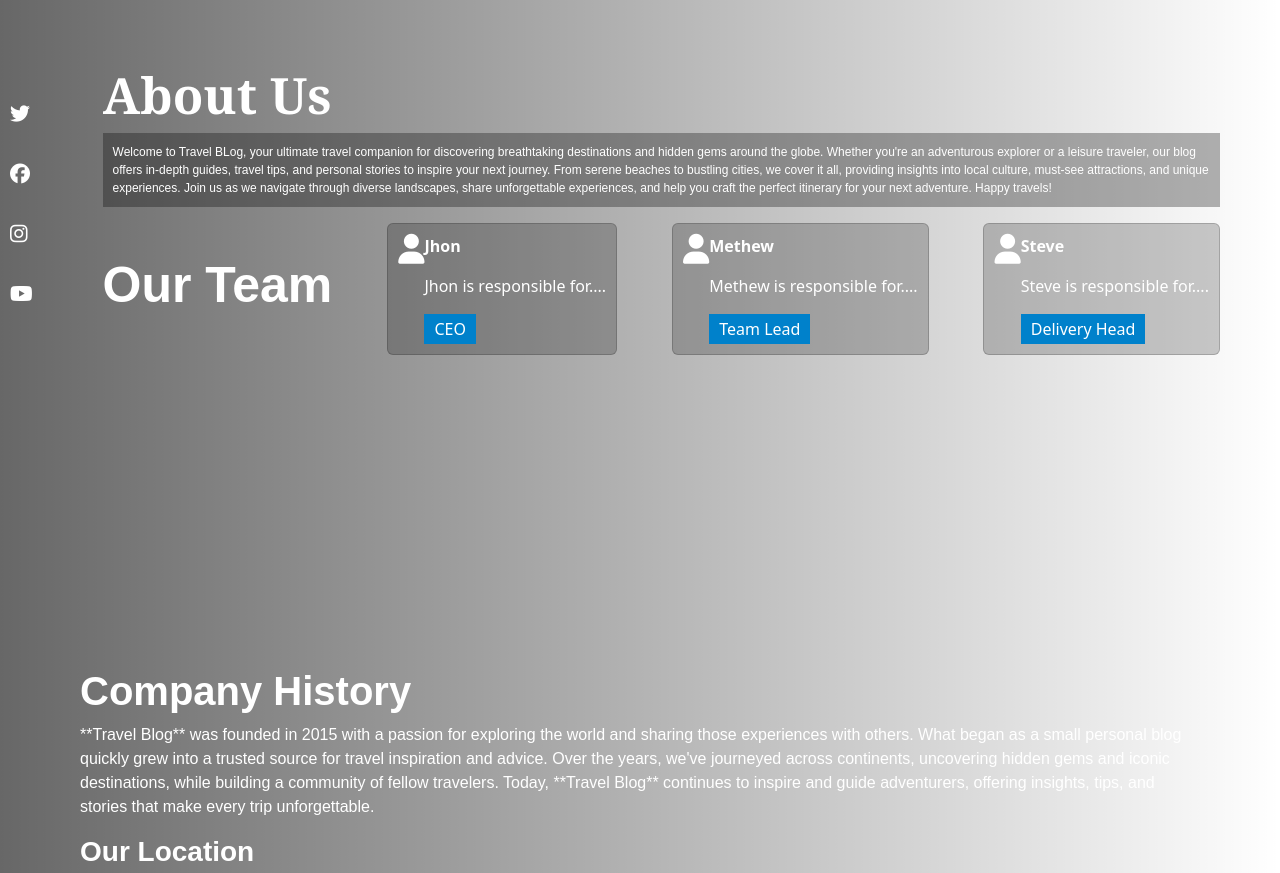
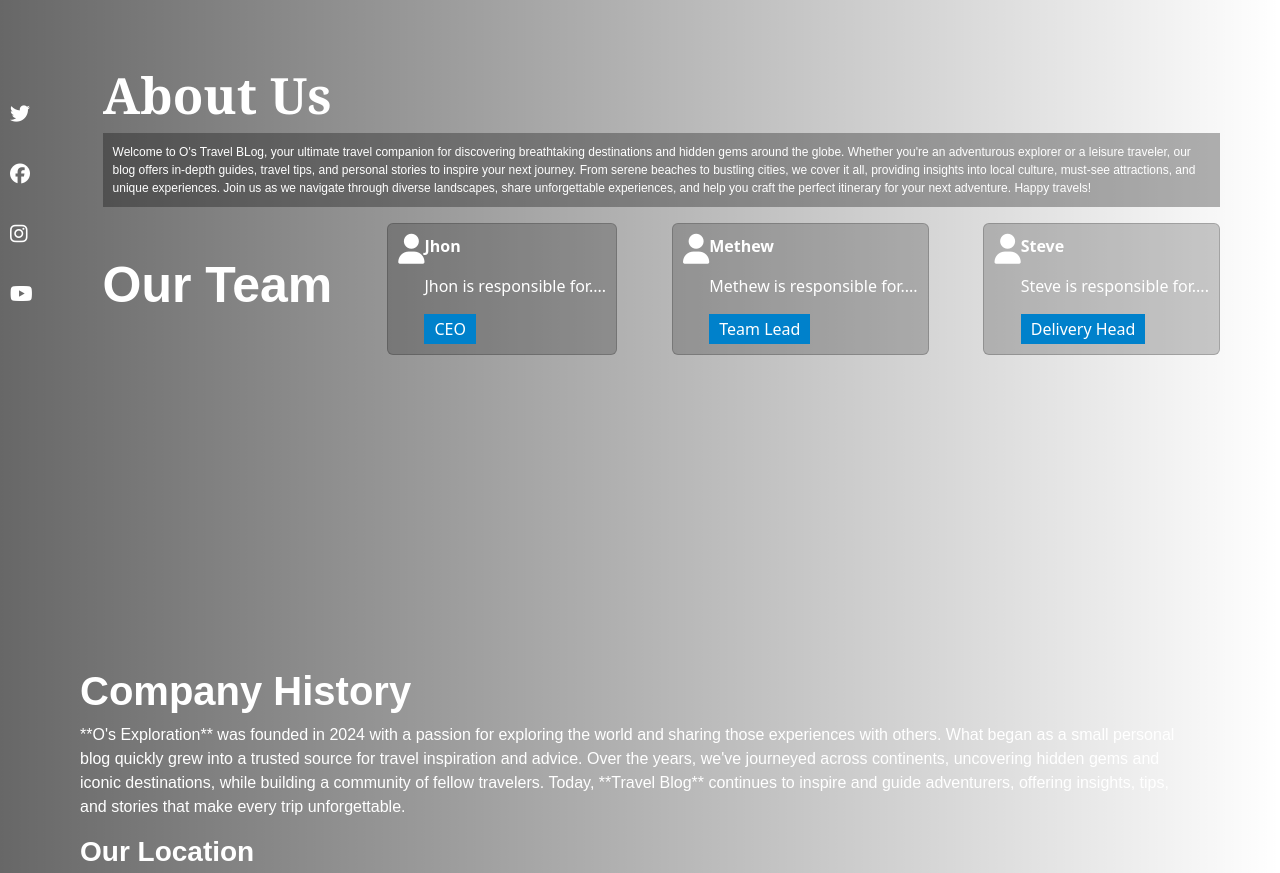
Before and after one commit to omsinj/Travel_Recommendation, a plain HTML site: page about-us.html in a window 1280 px wide. Shown: the part 260-1133 px from the top of the page. Drawn offline with nearby package versions, Linux system fonts and the light colour scheme; grey boxes are pictures that could not be loaded.

Commit message:
Update about-us.html

```diff
--- a/about-us.html
+++ b/about-us.html
@@ -9,7 +9,7 @@
     <link href="https://cdn.jsdelivr.net/npm/bootstrap@5.3.3/dist/css/bootstrap.min.css" rel="stylesheet" integrity="sha384-QWTKZyjpPEjISv5WaRU9OFeRpok6YctnYmDr5pNlyT2bRjXh0JMhjY6hW+ALEwIH" crossorigin="anonymous">
     <script src="https://kit.fontawesome.com/8b9b0bd084.js" crossorigin="anonymous"></script>
 
-    <title>Travel Blog</title>
+    <title>Travel Blog From Us</title>
 </head>
 <body>
 
@@ -54,7 +54,7 @@
         </div>
         <div class="Hero-Section">
             <div id="title">About Us</div>
-            <p class="shortDesc">Welcome to Travel BLog, your ultimate travel companion for discovering breathtaking destinations and hidden gems around the globe. Whether you're an adventurous explorer or a leisure traveler, our blog offers in-depth guides, travel tips, and personal stories to inspire your next journey. From serene beaches to bustling cities, we cover it all, providing insights into local culture, must-see attractions, and unique experiences. Join us as we navigate through diverse landscapes, share unforgettable experiences, and help you craft the perfect itinerary for your next adventure. Happy travels!</p>
+            <p class="shortDesc">Welcome to O's Travel BLog, your ultimate travel companion for discovering breathtaking destinations and hidden gems around the globe. Whether you're an adventurous explorer or a leisure traveler, our blog offers in-depth guides, travel tips, and personal stories to inspire your next journey. From serene beaches to bustling cities, we cover it all, providing insights into local culture, must-see attractions, and unique experiences. Join us as we navigate through diverse landscapes, share unforgettable experiences, and help you craft the perfect itinerary for your next adventure. Happy travels!</p>
             <div id="ourTeam">
                 <h2>Our Team</h2>
                 <!-- Card 01 -->
@@ -95,7 +95,7 @@
 
     <section class="company_Intro">
         <h2>Company History</h2>
-        <p>**Travel Blog** was founded in 2015 with a passion for exploring the world and sharing those experiences with others. What began as a small personal blog quickly grew into a trusted source for travel inspiration and advice. Over the years, we've journeyed across continents, uncovering hidden gems and iconic destinations, while building a community of fellow travelers. Today, **Travel Blog** continues to inspire and guide adventurers, offering insights, tips, and stories that make every trip unforgettable.</p>
+        <p>**O's Exploration** was founded in 2024 with a passion for exploring the world and sharing those experiences with others. What began as a small personal blog quickly grew into a trusted source for travel inspiration and advice. Over the years, we've journeyed across continents, uncovering hidden gems and iconic destinations, while building a community of fellow travelers. Today, **Travel Blog** continues to inspire and guide adventurers, offering insights, tips, and stories that make every trip unforgettable.</p>
         <H3>Our Location</H3>
         <div>
             <img src="https://www.travelanddestinations.com/wp-content/uploads/2019/10/Beautiful-places-in-Pakistan.jpg" alt="">
```
